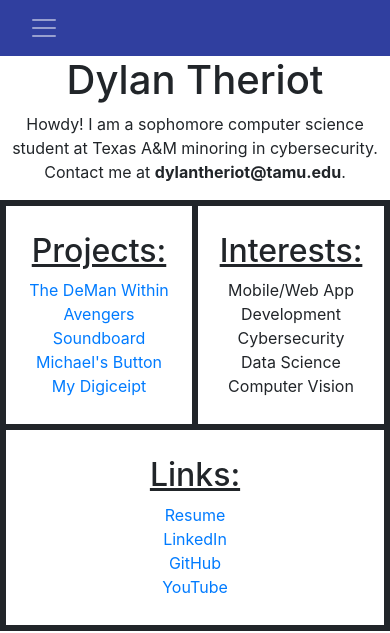
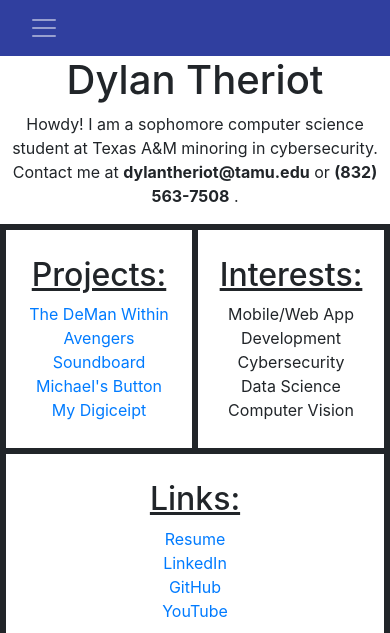
Before and after one commit to dylantheriot/dylantheriot.github.io, a plain HTML site: page index.html in a window 390 px wide. Shown: the top 633 px of the page. Drawn offline with nearby package versions, Linux system fonts and the light colour scheme.

Commit message:
added phone number

```diff
--- a/index.html
+++ b/index.html
@@ -39,7 +39,7 @@
         <h1>Dylan Theriot</h1>
         <p>
             Howdy! I am a sophomore computer science student at Texas A&M minoring in cybersecurity.<br>
-            Contact me at <strong>dylantheriot@tamu.edu</strong>.
+            Contact me at <strong>dylantheriot@tamu.edu</strong> or <strong>(832) 563-7508</strong>  .
         </p>
         <div class="container">
             <div class="row evenly">
```
